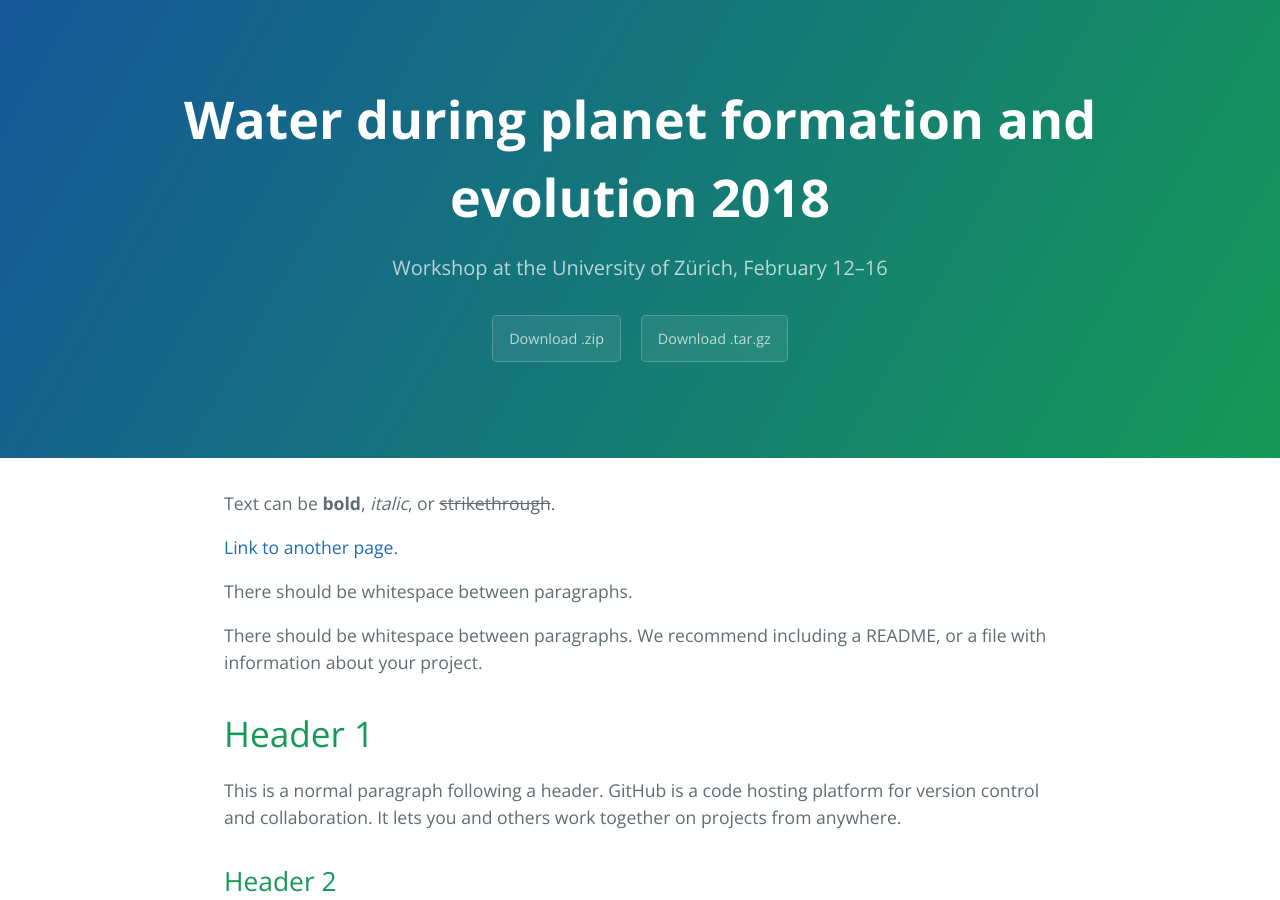
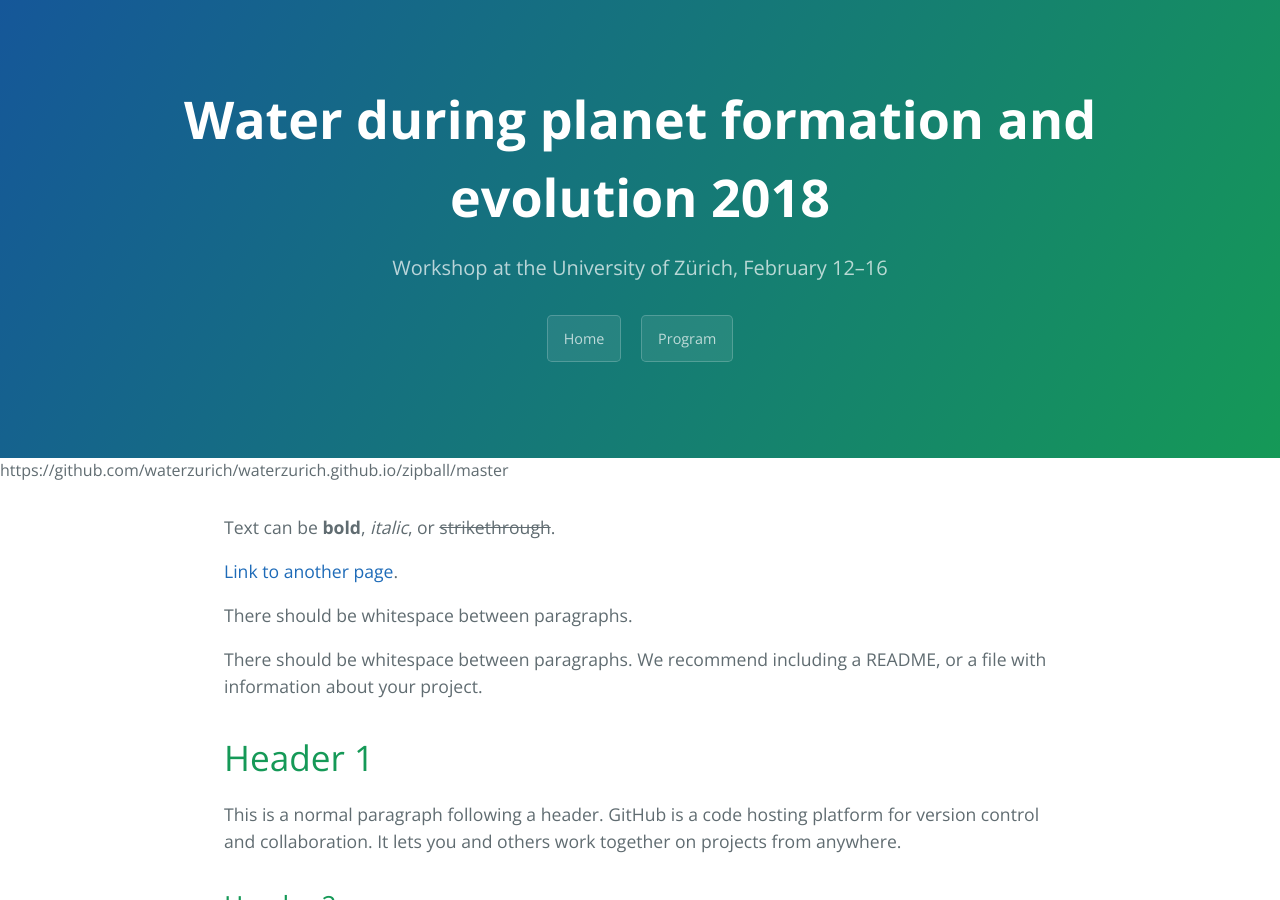
Before and after one commit to waterzurich/waterzurich.github.io, a Jekyll site: the page built from index.md, in a window 1280 px wide and 900 px high. Built offline with Jekyll 4.4.1, drawn with Linux system fonts in a browser that asks for light colours.

Commit message:
no message

```diff
--- a/_layouts/default.html
+++ b/_layouts/default.html
@@ -17,10 +17,10 @@
         <a href="{{ site.github.repository_url }}" class="btn">View on GitHub</a>
       {% endif %}
       {% if site.show_downloads %}
-        <a href="{{ site.github.zip_url }}" class="btn">Download .zip</a>
-        <a href="{{ site.github.tar_url }}" class="btn">Download .tar.gz</a>
+        <a href="{{ site.github.repository_url }}" class="btn">Home</a>
+        <a href="{{ site.github.tar_url }}" class="btn">Program</a>
       {% endif %}
-    </section>
+    </section>https://github.com/waterzurich/waterzurich.github.io/zipball/master
 
     <section class="main-content">
       {{ content }}
```
